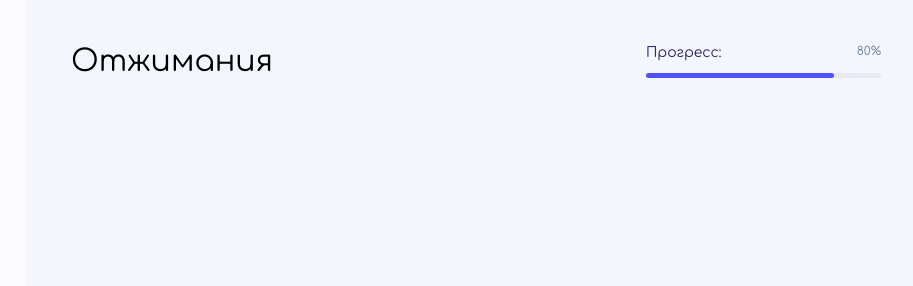
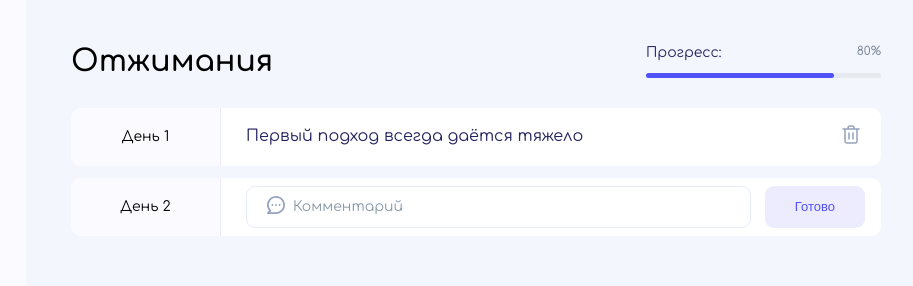
Before and after one commit to REBORNOFF/habits-tracker, a website: page index.html in a window 1280 px wide. Shown: the top 286 px of the page, 100-1013 px from the left. Drawn offline with Linux system fonts and the light colour scheme.

Commit message:
feat: Added a form for adding comments.

```diff
--- a/index.html
+++ b/index.html
@@ -43,7 +43,23 @@
             </div>
         </header>
         <main class="main">
-
+            <div class="main__wrapper">
+                <div class="habit">
+                    <div class="habit__day">День 1</div>
+                    <div class="habit__comment">Первый подход всегда даётся тяжело</div>
+                    <button class="habit__remove">
+                        <img class="habit__remove-button" src="/images/delete.svg" alt="Удалить комментарий">
+                    </button>
+                </div>
+                <div class="habit">
+                    <div class="habit__day">День 2</div>
+                    <form class="habit__form">
+                        <input class="habit__input" type="text" placeholder="Комментарий">
+                        <img class="habit__input-icon" src="/images/comment.svg" alt="Иконка комментария">
+                        <button class="habit__done-button">Готово</button>
+                    </form>
+                </div>
+            </div>
         </main>
     </div>
 </div>
--- a/styles.css
+++ b/styles.css
@@ -10,6 +10,7 @@ h1, h2, h3, h4, h5, h6 {
 body {
     background-color: #F3F6FD;
     font-family: 'Comfortaa', cursive;
+    font-weight: 400;
     margin: 0;
 }
 
@@ -89,12 +90,12 @@ body {
     display: flex;
     justify-content: space-between;
     align-items: center;
+    margin-bottom: 30px;
 }
 
 .header__title {
     color: #000;
     font-size: 30px;
-    font-weight: 400;
     line-height: calc(33 / 30 * 100%);
 }
 
@@ -113,14 +114,12 @@ body {
 .progress__title {
     color: #232360;
     font-size: 14px;
-    font-weight: 400;
     line-height: calc(16 / 14 * 100%);
 }
 
 .progress__percent {
     color: #768396;
     font-size: 12px;
-    font-weight: 400;
     line-height: calc(13 / 12 * 100%);
 }
 
@@ -139,3 +138,91 @@ body {
     width: 80%;
     height: 5px;
 }
+
+/* main */
+
+.habit {
+    display: flex;
+    align-items: center;
+    background: #FFF;
+    border-radius: 10px;
+    margin-bottom: 12px;
+}
+
+.habit__day {
+    background: #FBFAFF;
+    border-right: 1px solid #E7EBFB;
+    border-radius: 10px 0 0 10px;
+    color: #000;
+    font-size: 14px;
+    line-height: calc(16 / 14 * 100%);
+    padding: 21px 40px;
+    min-width: 150px;
+    text-align: center;
+}
+
+.habit__comment {
+    color: #23235F;
+    font-size: 16px;
+    line-height: calc(18 / 16 * 100%);
+    padding: 20px 25px;
+}
+
+.habit__remove {
+    background: none;
+    border: none;
+    border-radius: 5px;
+    margin-left: auto;
+    margin-right: 16px;
+    padding: 2px;
+    cursor: pointer;
+}
+
+.habit__remove:hover {
+    background: #f6f7ff;
+}
+
+.habit__input-icon {
+    position: absolute;
+    top: 10px;
+    left: 46px;
+}
+
+.habit__input {
+    font-family: 'Comfortaa', cursive;
+    font-size: 14px;
+    font-weight: 400;
+    flex: 1;
+    line-height: calc(16 / 14 * 100%);
+    border-radius: 9px;
+    border: 1px solid #E7EBFB;
+    background: #FFF;
+    padding: 12px 20px 12px 46px;
+}
+
+.habit__input::placeholder {
+    color: #8899A8;
+}
+
+.habit__form {
+    position: relative;
+    display: flex;
+    gap: 14px;
+    width: 100%;
+    padding: 0 16px 0 25px;
+}
+
+.habit__done-button {
+    border-radius: 9px;
+    background: #EDECFE;
+    border: none;
+    padding: 14px 30px;
+    font-size: 13px;
+    line-height: calc(14 / 13 * 100%);
+    color: #5051F9;
+    cursor: pointer;
+}
+
+.habit__done-button:hover {
+    background: #f6f7ff;
+}
```
Also changed, not shown: images/comment.svg (added).
